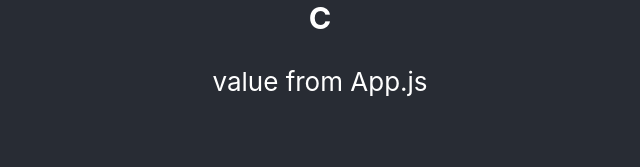
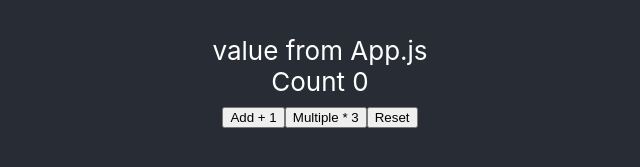
Before and after one commit to n-gyohu/react-basic-reactHooks-RestFrameworkAPI, a React (Create React App) app in the folder react-basic/: page / in a window 1280 px wide. Shown: the part 591-758 px from the top of the page, without its empty margins (320-960 px from the left). Built offline with nearby package versions, Linux system fonts and the light colour scheme; no server answers.

Commit message:
useReducer develop

```diff
--- a/react-basic/src/App.js
+++ b/react-basic/src/App.js
@@ -6,6 +6,8 @@ import ApiFetch from './components/ApiFetch';
 // import TimerContainer from './components/TimerContainer'
 import AppContext from './contexts/AppContext';
 import B from './components/B';
+import BasicReducer from './components/BasicReducer';
+
 
 function App() {
   return (
@@ -18,7 +20,7 @@ function App() {
           {/* <TimerContainer /> */}
           <ApiFetch />
           <B />
-
+          <BasicReducer />
         </header>
       </div>
     </AppContext.Provider>
--- /dev/null
+++ b/react-basic/src/components/BasicReducer.js
@@ -0,0 +1,29 @@
+import React, {useReducer} from 'react'
+
+const initialState = 0
+const reducer = (currentState, action) => {
+    switch(action) {
+        case 'add_1':
+            return currentState + 1
+        case 'multiple_3':
+            return currentState * 3
+        case 'reset':
+            return initialState
+        default:
+            return currentState
+    }
+}
+
+const BasicReducer = () => {
+    const [count,dispatch] = useReducer(reducer, initialState)
+    return (
+        <div>
+            <div>Count {count}</div>
+            <button onClick={()=>dispatch('add_1')}>Add + 1</button>
+            <button onClick={()=>dispatch('multiple_3')}>Multiple * 3</button>
+            <button onClick={()=>dispatch('reset')}>Reset</button>
+        </div>
+    )
+}
+
+export default BasicReducer
```
